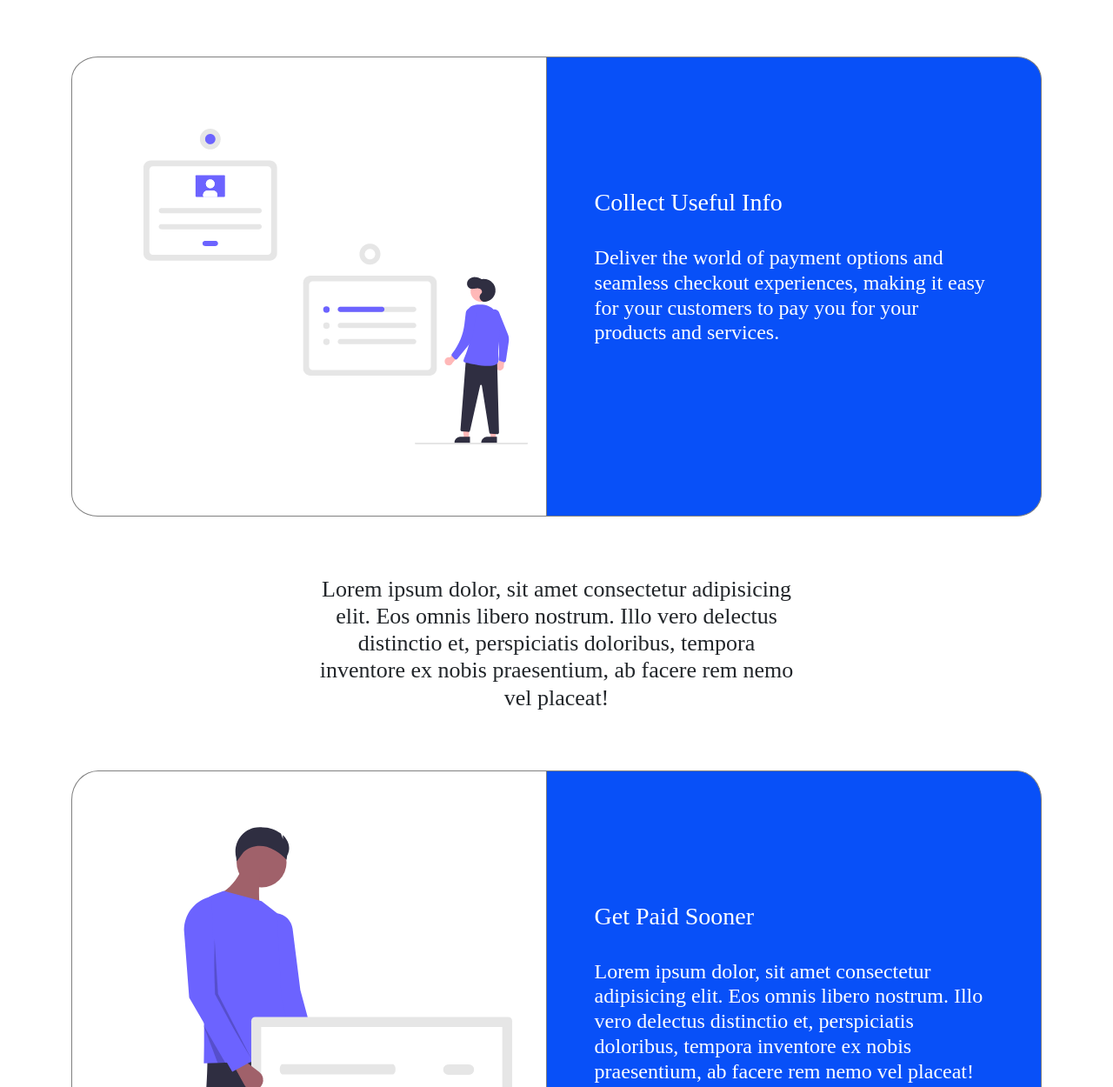
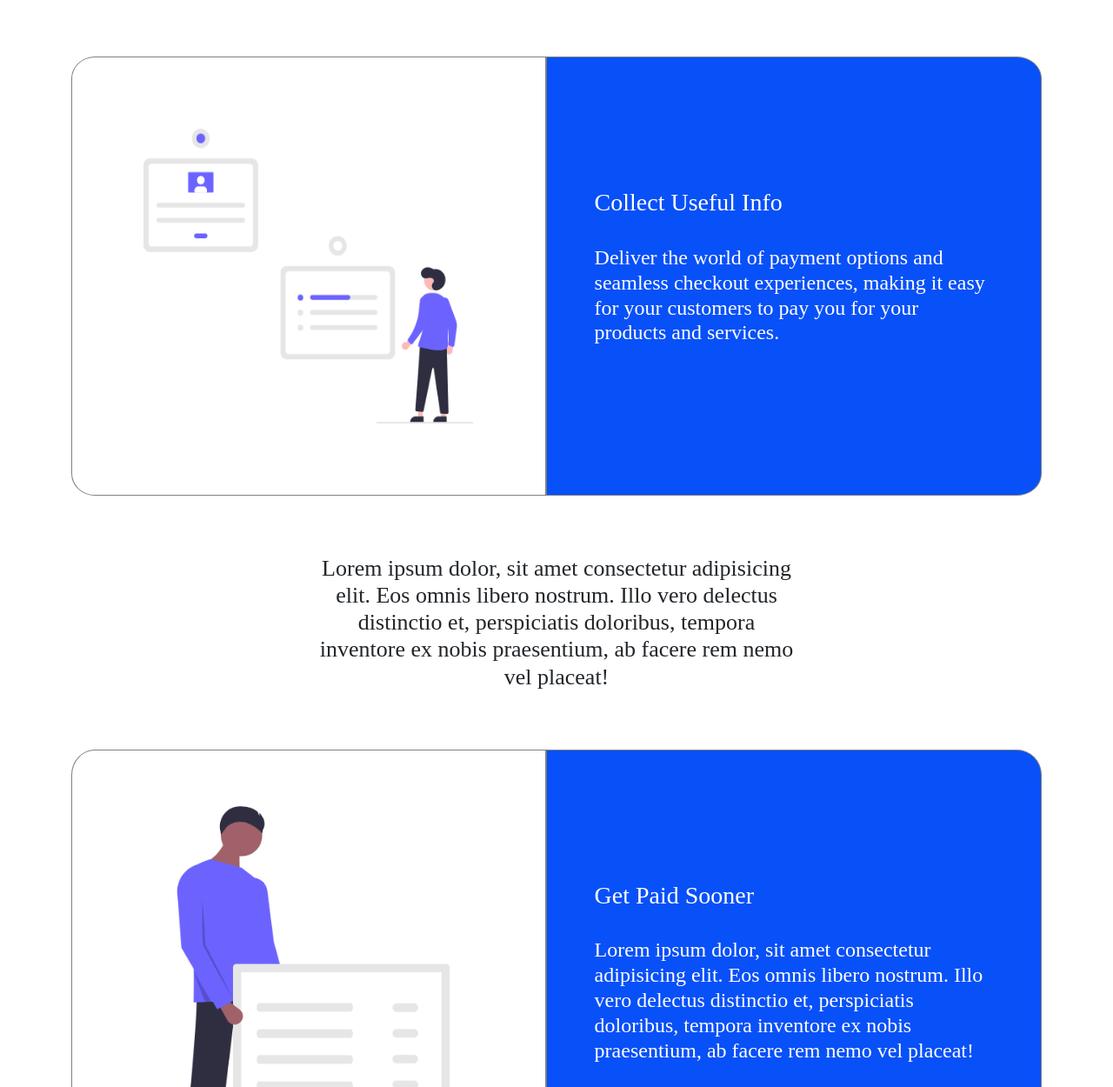
Before and after one commit to Zevv3/crm_collab, a plain HTML site: page how_it_works.html in a window 1280 px wide. Shown: the part 951-2201 px from the top of the page at 87% size. Drawn offline with nearby package versions, Linux system fonts and the light colour scheme.

Commit message:
final revisions

```diff
--- a/css/how_it_works.css
+++ b/css/how_it_works.css
@@ -38,6 +38,7 @@ nav a:visited {
     border:2px solid white;
     background-color: #0850F8;
     padding:0.5vh 2vh 0.5vh 2vh;
+    transition:0.2s ease;
 }
 
 #trybutton input[type=button] {
@@ -58,6 +59,7 @@ nav a:visited {
     border:2px solid #0850F8;
     background-color: white;
     padding:0.5vh 2vh 0.5vh 2vh;
+    transition:0.2s ease;
 }
 
 header hr {
@@ -102,6 +104,7 @@ header p{
     border: 2px #0850F8 solid;
     padding:2vh 3vh 2vh 3vh;
     margin-right:1vh;
+    transition:0.2s ease;
 }
 
 #chatbutton input[type=button] {
@@ -123,6 +126,7 @@ header p{
     border: 2px solid white;
     padding:2vh 3vh 2vh 3vh;
     margin-right:1vh;
+    transition:0.2s ease;
 }
 
 header img {
@@ -165,6 +169,8 @@ header img {
     border:1px gray solid;
     padding:15%;
     border-radius:5% 0 0 5%;
+    height:100%;
+    width:auto;
 }
 
 .collecttext {
@@ -183,6 +189,9 @@ header img {
     border:1px gray solid;
     padding:11.75% 20% 11% 15%;
     border-radius:5% 0 0 5%;
+    width:auto;
+    height:100%;
+    margin:auto;
 }
 
 .paid hr {
--- a/how_it_works.html
+++ b/how_it_works.html
@@ -71,7 +71,7 @@
     <div class="collect"><hr>
         <div class="row justify-content-center">
             <div class="col">
-                <img src="/images/Collect-info.png">
+                <img src="/images/Collect-info.png" class="img-fluid">
             </div>
             <div class="col"><div class="collecttext">
                 <h3>Collect Useful Info</h3><br>
@@ -98,7 +98,7 @@
     <div class="paid"><hr>
         <div class="row">
             <div class="col">
-                <img src="/images/Take Payments.png">
+                <img src="/images/Take Payments.png" class="img-fluid">
             </div>
             <div class="col"><div class="collecttext">
                 <h3>Get Paid Sooner</h3><br>
```
Also changed, not shown: signin.html (+1 -1 lines), signup.html (+1 -1 lines).
